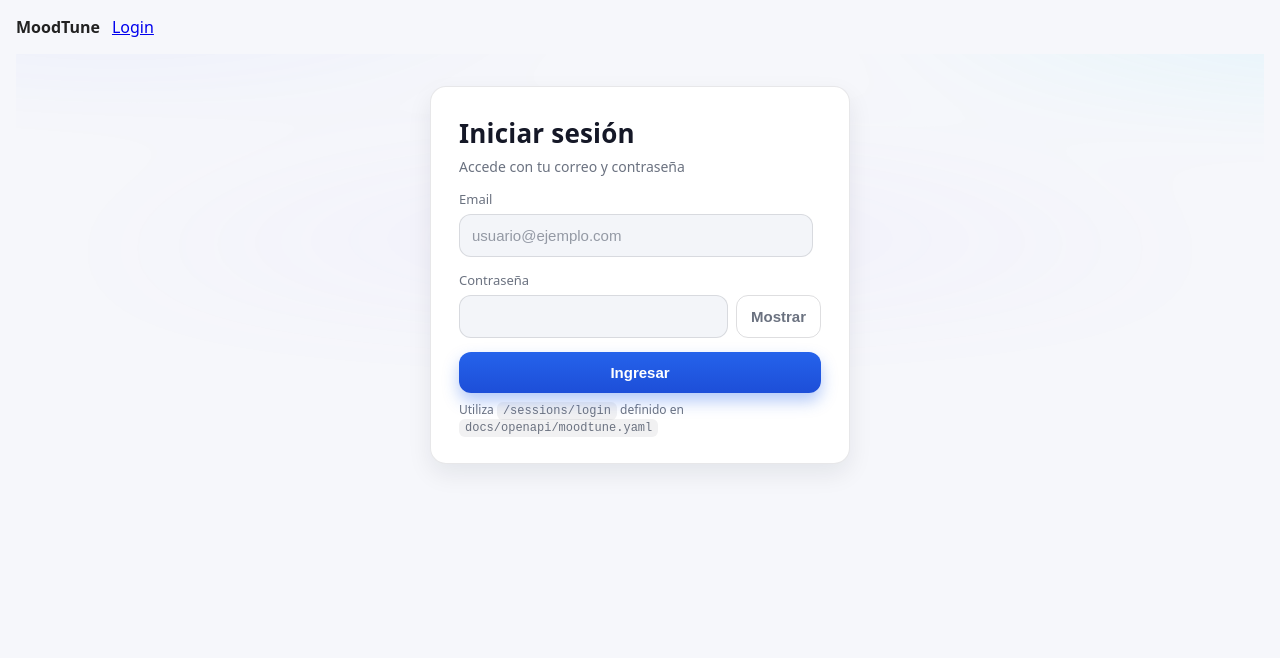
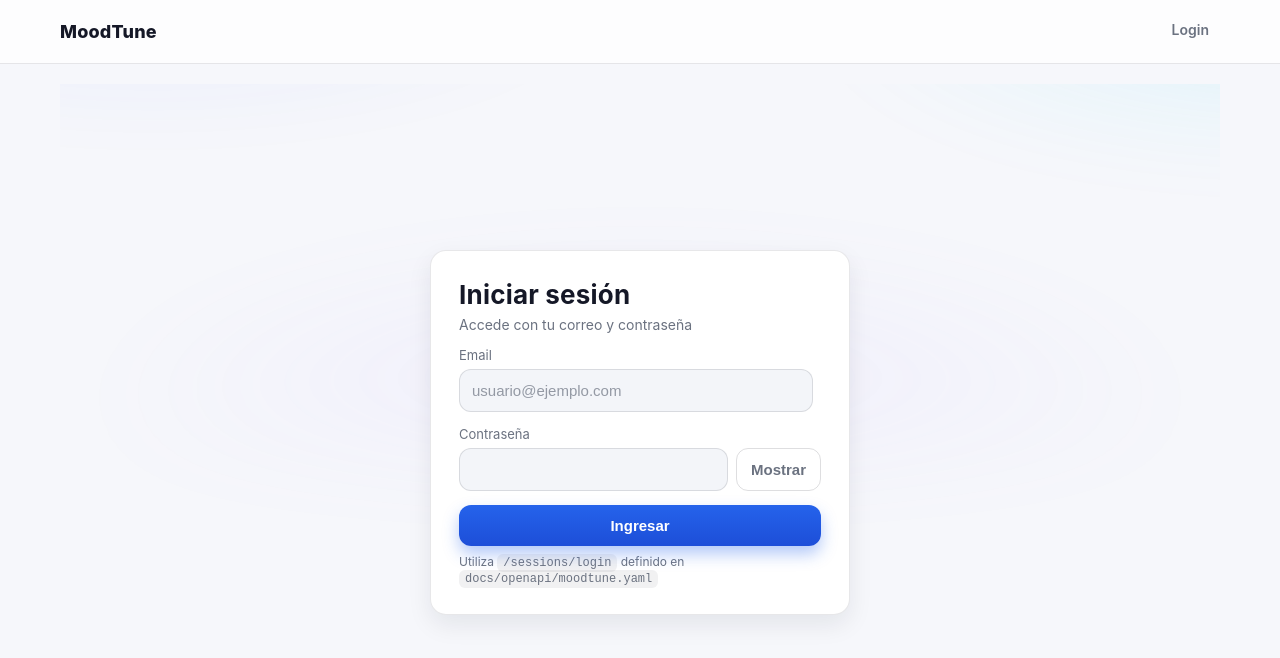
Before and after one commit to A01795565/moodtune_frontend, a React (Vite) app: page /login in a window 1280 px wide. Shown: the top 658 px of the page. Built offline with nearby package versions, Linux system fonts and the light colour scheme; no server answers.

Commit message:
app navbar styles

```diff
--- a/src/App.css
+++ b/src/App.css
@@ -35,3 +35,29 @@
   background: var(--bg);
   color: var(--text);
 }
+
+/* Contenedor general de la app */
+.app{
+  min-height: 100dvh;
+  display: grid;
+  grid-template-rows: auto 1fr;
+}
+
+/* Wrapper para el contenido enrutado */
+.app__content{
+  max-width: 1200px;
+  margin: 0 auto;
+  width: 100%;
+  padding: clamp(12px, 2.5vw, 20px);
+}
+
+/* Ajustes a enlaces dentro del contenido (no nav) */
+.app__content a{
+  color: var(--primary);
+  text-decoration: underline;
+  text-underline-offset: 2px;
+}
+
+@media (prefers-reduced-motion: reduce){
+  *{ animation: none !important; transition: none !important; }
+}
--- a/src/App.tsx
+++ b/src/App.tsx
@@ -13,39 +13,41 @@ import AuditLogs from './pages/AuditLogs';
 import OAuthTokens from './pages/OAuthTokens';
 import Admin from './pages/Admin';
 import { useAuth } from './hooks/useAuth';
+
+import AppNavBar from './components/AppNavBar';
+
 import './App.css';
 
 // Componente de ruta protegida: redirige a /login si no hay autenticación.
 function ProtectedRoute({ children }: { children: JSX.Element }) {
   const { isAuthenticated } = useAuth();
-  if (!isAuthenticated) {
-    return <Navigate to="/login" replace />;
-  }
+  if (!isAuthenticated) return <Navigate to="/login" replace />;
   return children;
 }
 
 export default function App() {
-  const { isAuthenticated, logout } = useAuth();
+  const rawAuth = useAuth();
+  const resolved = rawAuth.isAuthenticated === true || rawAuth.isAuthenticated === false;
+  const authed = rawAuth.isAuthenticated === true;
+
   return (
-    <div style={{ fontFamily: 'system-ui, -apple-system, Segoe UI, Roboto, sans-serif', padding: 16 }}>
-      <header style={{ display: 'flex', alignItems: 'center', gap: 12, marginBottom: 16 }}>
-        <Link to="/" style={{ textDecoration: 'none', color: '#222', fontWeight: 700 }}>MoodTune</Link>
-        <nav style={{ display: 'flex', gap: 10 }}>
-          {isAuthenticated ? (
-            <>
-              <Link to="/">Main</Link>
-              <Link to="/detect">Detect</Link>
-              <Link to="/explore">Explorar</Link>
-              <Link to="/admin">Admin</Link>
-              <button onClick={logout} style={{ padding: '6px 10px' }}>Logout</button>
-            </>
-          ) : (
-            <Link to="/login">Login</Link>
-          )}
-        </nav>
-      </header>
+    <div className="app">
+      <AppNavBar
+        brand="MoodTune"
+        isAuthenticated={authed && resolved}
+        onLogout={rawAuth.logout}
+        authedItems={[
+          { to: '/detect', label: 'Detect' },
+          { to: '/explore', label: 'Explorar' },
+          { to: '/admin', label: 'Admin' },
+        ]}
+        publicItems={[{ to: '/login', label: 'Login' }]}
+      />
+
+      <main className="app__content">
         <Routes>
           <Route path="/login" element={<Login />} />
+
           <Route
             path="/"
             element={
@@ -54,6 +56,7 @@ export default function App() {
               </ProtectedRoute>
             }
           />
+
           <Route path="/health" element={<ProtectedRoute><Health /></ProtectedRoute>} />
           <Route path="/detect" element={<ProtectedRoute><DetectEmotion /></ProtectedRoute>} />
           <Route path="/explore" element={<ProtectedRoute><ExploreRag /></ProtectedRoute>} />
@@ -65,8 +68,10 @@ export default function App() {
           <Route path="/mood-map-rules" element={<ProtectedRoute><MoodMapRules /></ProtectedRoute>} />
           <Route path="/audit-logs" element={<ProtectedRoute><AuditLogs /></ProtectedRoute>} />
           <Route path="/oauth-tokens" element={<ProtectedRoute><OAuthTokens /></ProtectedRoute>} />
-        <Route path="*" element={<Navigate to={isAuthenticated ? '/' : '/login'} replace />} />
+
+          <Route path="*" element={<Navigate to={authed ? '/' : '/login'} replace />} />
         </Routes>
+      </main>
     </div>
   );
 }
--- /dev/null
+++ b/src/components/AppNavBar.css
@@ -0,0 +1,65 @@
+.nav{
+    position: sticky;
+    top: 0;
+    z-index: 50;
+    background: color-mix(in oklab, var(--card) 80%, var(--bg));
+    border-bottom: 1px solid color-mix(in oklab, var(--text) 10%, transparent);
+    backdrop-filter: saturate(1.1) blur(6px);
+  }
+  .nav__inner{
+    max-width: 1200px;
+    margin: 0 auto;
+    padding: 12px clamp(12px, 2.5vw, 20px);
+    display: grid;
+    grid-template-columns: auto 1fr;
+    align-items: center;
+    gap: 10px;
+  }
+  .nav__brand{
+    text-decoration: none;
+    color: var(--text);
+    font-weight: 800;
+    letter-spacing: .2px;
+    font-size: clamp(16px, 2vw, 18px);
+  }
+  .nav__menu{
+    display: grid;
+    grid-auto-flow: column;
+    justify-content: end;
+    align-items: center;
+    gap: clamp(8px, 1.6vw, 14px);
+    overflow-x: auto;                 /* Responsivo sin JS */
+    -webkit-overflow-scrolling: touch;
+    padding-bottom: 4px;              /* evita cortar focus ring en iOS */
+  }
+  .nav__link{
+    color: var(--muted);
+    text-decoration: none;
+    font-weight: 600;
+    font-size: 14px;
+    padding: 8px 10px;
+    border-radius: 10px;
+    border: 1px solid transparent;
+    transition: color .15s ease, background .15s ease, border-color .15s ease, box-shadow .15s ease;
+    white-space: nowrap;
+  }
+  .nav__link:hover{
+    color: var(--text);
+    background: color-mix(in oklab, var(--text) 6%, transparent);
+    border-color: color-mix(in oklab, var(--text) 10%, transparent);
+  }
+  .nav__link:focus{
+    outline: none;
+    box-shadow: var(--ring);
+  }
+
+  /* Breakpoint sutil para phones */
+  @media (max-width: 520px){
+    .nav__inner{
+      grid-template-columns: 1fr;
+      gap: 8px;
+    }
+    .nav__menu{
+      justify-content: start;
+    }
+  }
--- /dev/null
+++ b/src/components/AppNavBar.tsx
@@ -0,0 +1,45 @@
+import { Link } from 'react-router-dom';
+import AppButton from './AppButton';
+import './AppNavBar.css';
+
+type NavItem = { to: string; label: string };
+
+type Props = {
+  brand: string;
+  isAuthenticated: boolean;
+  onLogout: () => void;
+  authedItems?: NavItem[];
+  publicItems?: NavItem[];
+};
+
+export default function AppNavBar({
+  brand,
+  isAuthenticated,
+  onLogout,
+  authedItems = [],
+  publicItems = [],
+}: Props) {
+    const items = isAuthenticated ? authedItems : publicItems;
+
+    return (
+      <header className="nav">
+        <div className="nav__inner">
+          <Link to="/" className="nav__brand">{brand}</Link>
+
+          <nav className="nav__menu" aria-label="Principal">
+            {items.map(({ to, label }) => (
+              <Link key={to} to={to} className="nav__link">
+                {label}
+              </Link>
+            ))}
+
+            {isAuthenticated && (
+              <AppButton variant="ghost" onClick={onLogout} ariaLabel="Cerrar sesión">
+                Logout
+              </AppButton>
+            )}
+          </nav>
+        </div>
+      </header>
+    );
+}
```
Lines whose indentation alone changed are shown as unchanged.
